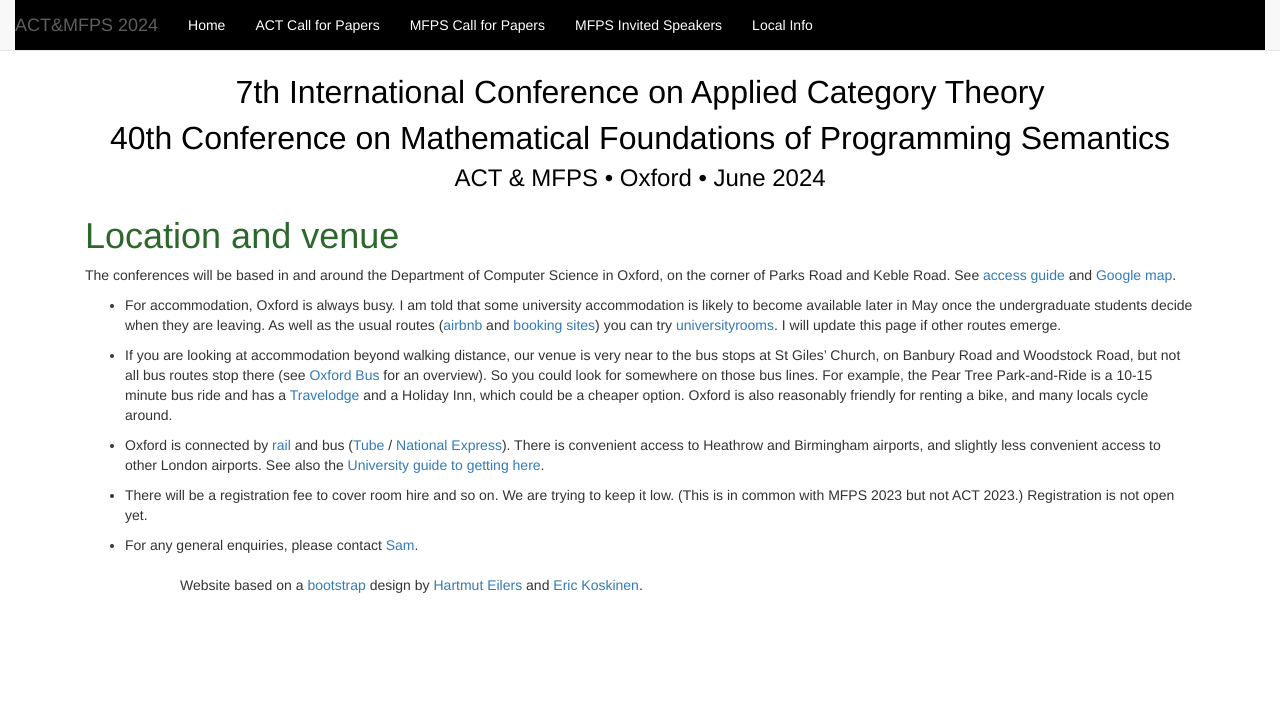
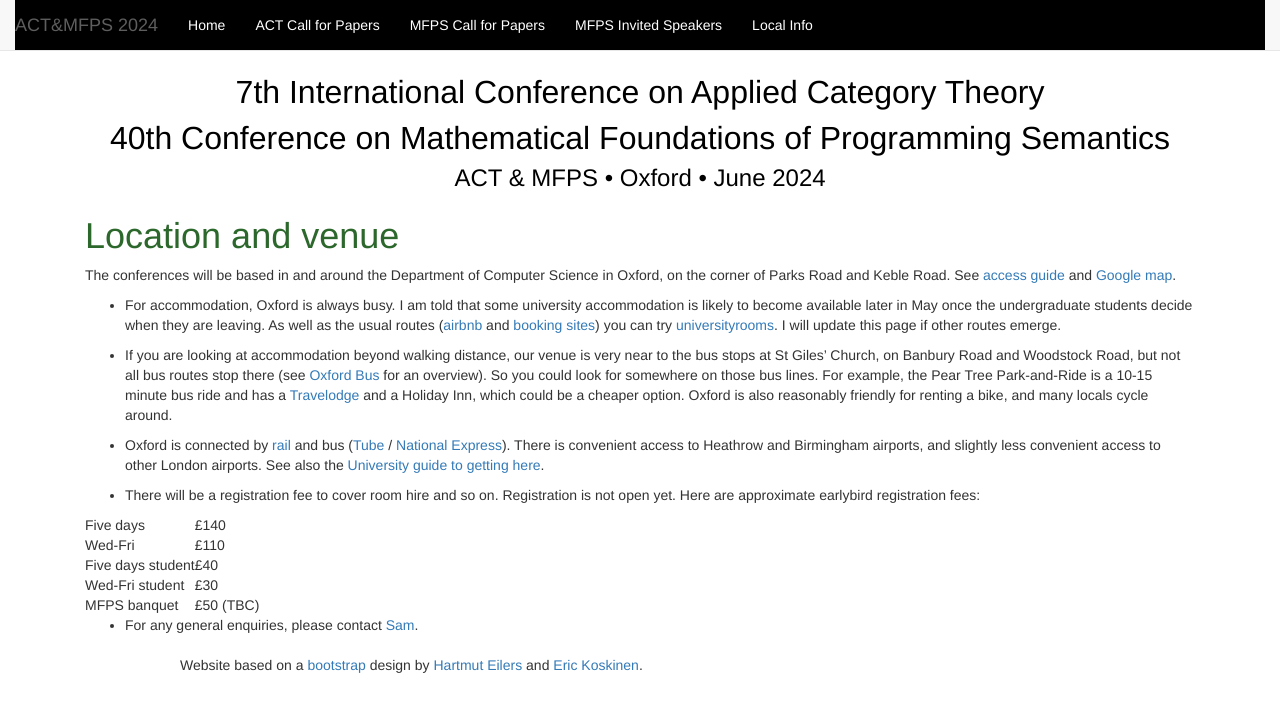
Before and after one commit to oxford24/oxford24.github.io, a Jekyll site: the page built from local.md, in a window 1280 px wide. Shown: the top 712 px of the page. Built offline with Jekyll 4.4.1, drawn with Linux system fonts in a browser that asks for light colours.

Commit message:
Update local.md

```diff
--- a/local.md
+++ b/local.md
@@ -12,6 +12,12 @@ The conferences will be based in and around the Department of Computer Science i
 
 * Oxford is connected by [rail](https://www.nationalrail.co.uk) and bus ([Tube](https://www.oxfordtube.com) / [National Express](https://www.nationalexpress.com/en/help/coach-stations/oxford)). There is convenient access to Heathrow and Birmingham airports, and slightly less convenient access to other London airports. See also the [University guide to getting here](https://www.ox.ac.uk/visitors/visiting-oxford/how-get-oxford).
 
-* There will be a registration fee to cover room hire and so on. We are trying to keep it low. (This is in common with MFPS 2023 but not ACT 2023.) Registration is not open yet.
+* There will be a registration fee to cover room hire and so on. Registration is not open yet. Here are approximate earlybird registration fees:
+
+| Five days | £140 |
+| Wed-Fri | £110 |
+| Five days student | £40 |
+| Wed-Fri student | £30 |
+| MFPS banquet | £50 (TBC) |
 
 * For any general enquiries, please contact [Sam](https://www.cs.ox.ac.uk/people/samuel.staton/main.html).
```
